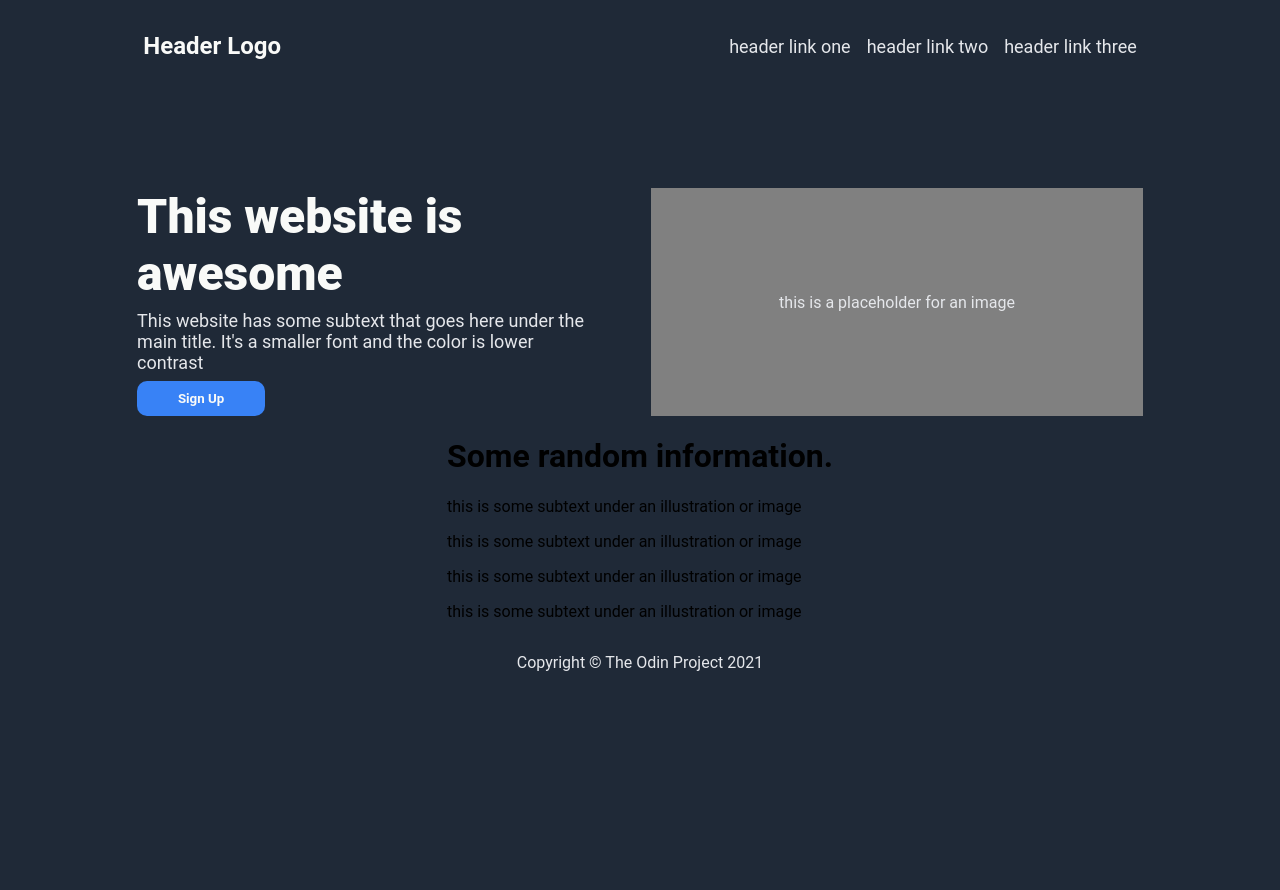
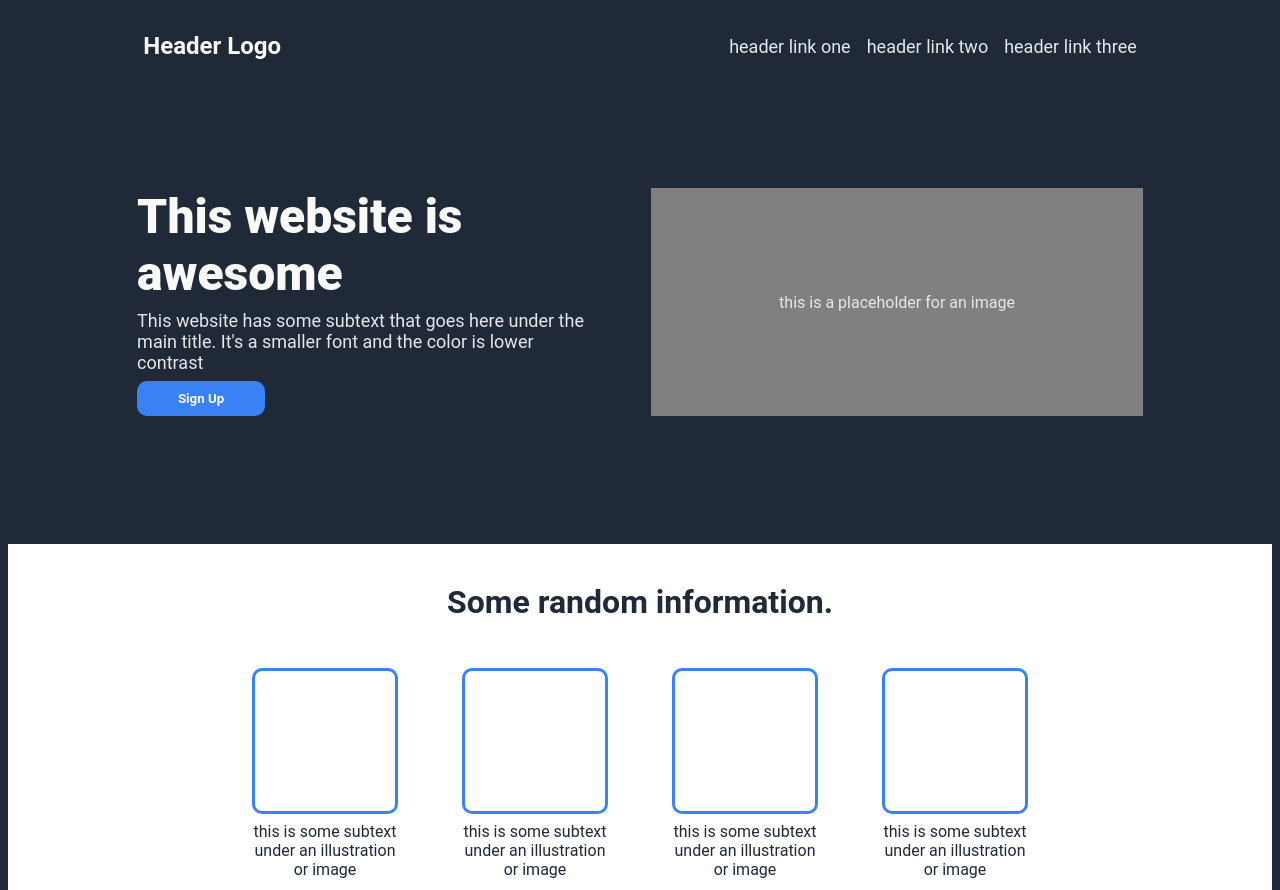
Before and after one commit to renkaichen/odin-landing-page, a plain HTML site: page index.html in a window 1280 px wide. Shown: the top 890 px of the page. Before the commit the page ends 800 px from the top, so only its background shows below. Drawn offline with Linux system fonts and the light colour scheme.

Commit message:
Add css styling for section 2

```diff
--- a/style.css
+++ b/style.css
@@ -1,9 +1,9 @@
 * {
-    background-color: #1F2937;
     font-family: "Roboto", sans-serif;
 }
 
 body {
+    background-color: #1F2937;
     display: flex;
     flex-direction: column;
     align-items: center;
@@ -43,6 +43,7 @@ h2 {
     display: flex;
     gap: 64px;
     flex: 1;
+    padding-bottom: 128px;
 }
 
 .description-1 {
@@ -89,3 +90,48 @@ button {
     padding: 60px 128px;
     margin: 0px;
 }
+
+.section-2 {
+    background-color: #FFFFFF;
+    display: flex;
+    flex-direction: column;
+    align-items: center;
+    gap: 25px;
+    color: #1F2937;
+    width: 100%;
+    padding-top: 18px;
+    padding-bottom: 110px;
+}
+
+.section-2 h1 {
+    display: flex;
+    justify-content: center;
+    align-items: center;
+    size: 36px;
+    font-weight: 900px;
+}
+
+.box {
+    width: 140px;
+    height: 140px;
+    border:3px solid #3882F6;
+    border-radius: 10px;
+}
+
+.item p {
+    margin: 8px;
+}
+
+.container {
+    display: flex;
+    max-width: 800px;
+    text-align: center;
+    justify-content: center;
+    gap: 40px;
+}
+
+.item {
+    display: flex;
+    flex-direction: column;
+    align-items: center;
+}
```
